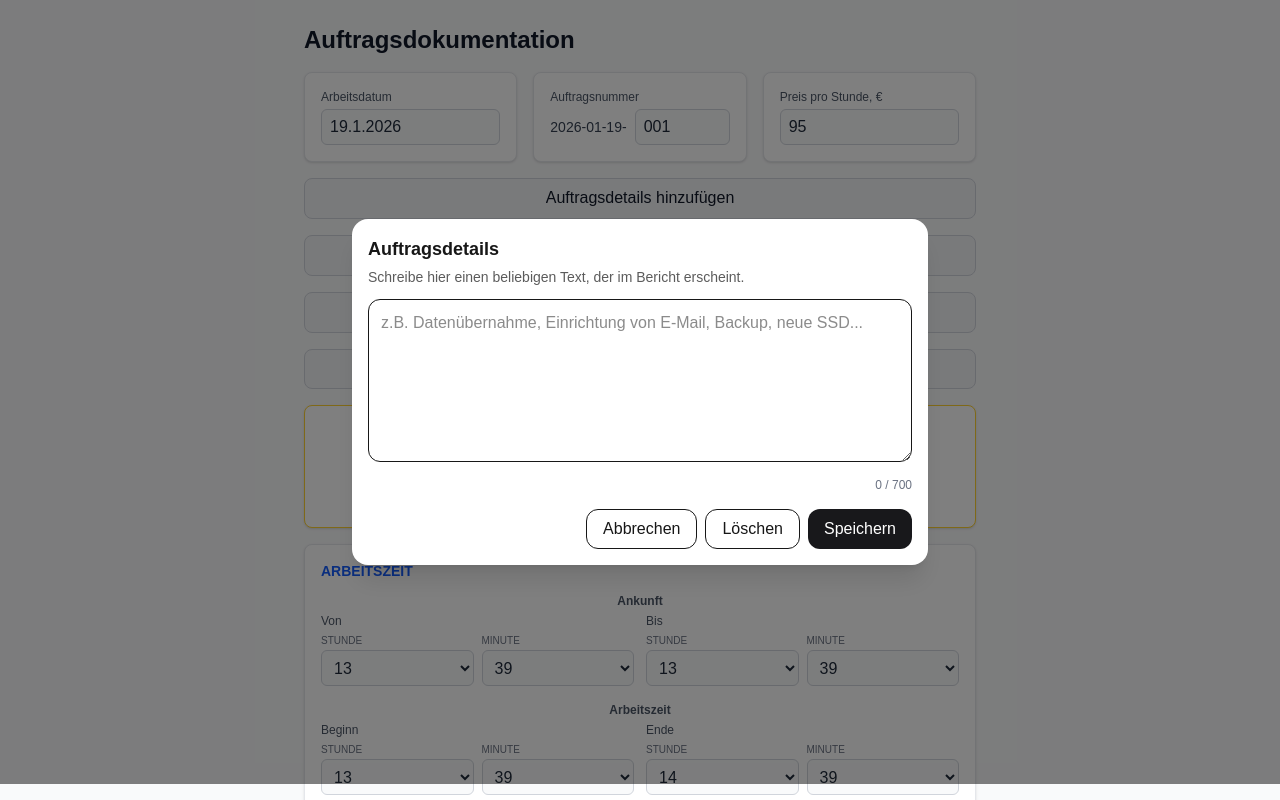
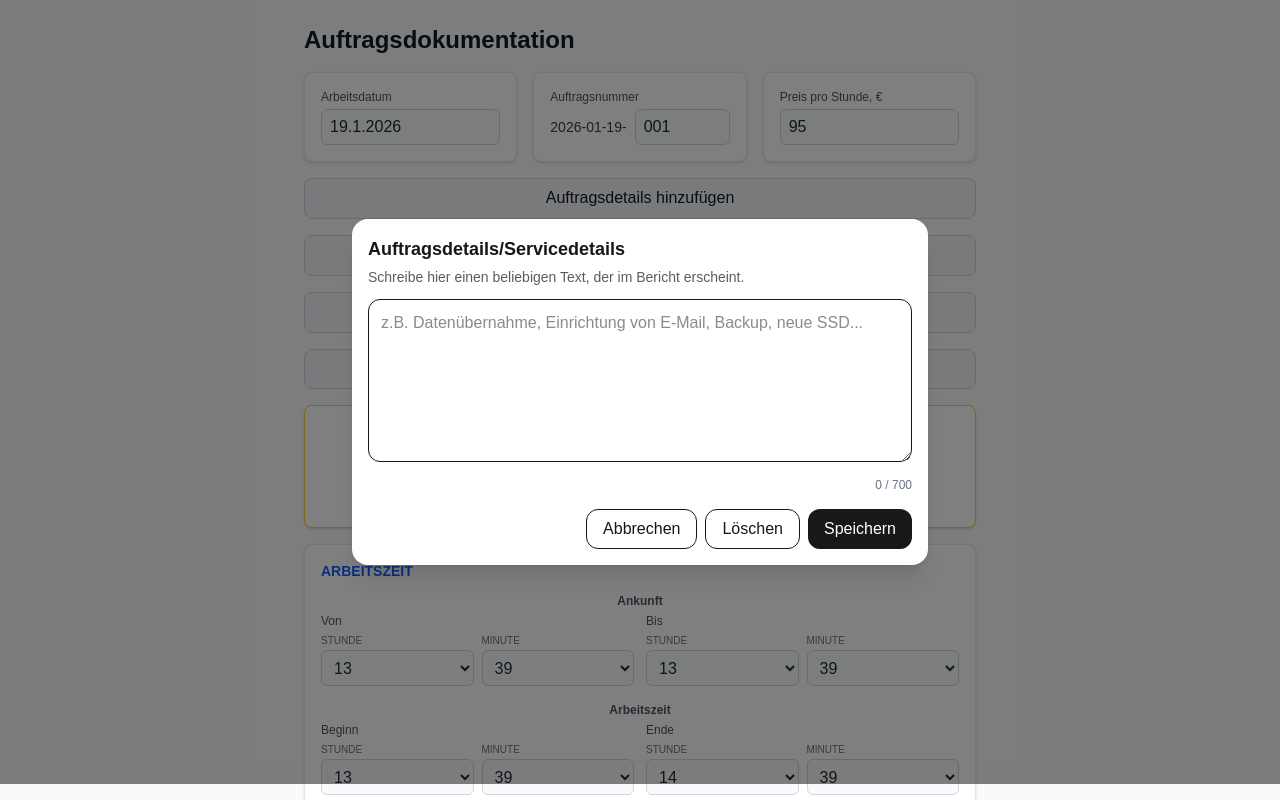
Before and after one commit to LutsDM/EDVTimeCalculator, a Next.js app: page / in a window 1280 px wide. Both pictures are taken after a click on the button "Auftragsdetails hinzufügen". Shown: the top 800 px of the page. Built offline with nearby package versions, Linux system fonts and the light colour scheme.

Commit message:
fix postzahl

```diff
--- a/app/components/time/blocks/OrderDetailsModal.tsx
+++ b/app/components/time/blocks/OrderDetailsModal.tsx
@@ -29,7 +29,7 @@ export default function OrderDetailsModal({ initialValue, onSave, onClose }: Pro
     <div className="fixed inset-0 z-50 flex items-center justify-center p-4">
       <div className="absolute inset-0 bg-black/50" onClick={onClose} />
       <div className="relative w-full max-w-xl rounded-2xl bg-white p-4 shadow-xl">
-        <div className="text-lg font-semibold">Auftragsdetails</div>
+        <div className="text-lg font-semibold">Auftragsdetails/Servicedetails</div>
         <div className="mt-1 text-sm opacity-70">
           Schreibe hier einen beliebigen Text, der im Bericht erscheint.
         </div>
--- a/app/components/time/report/ServiceReportPdf.tsx
+++ b/app/components/time/report/ServiceReportPdf.tsx
@@ -258,7 +258,7 @@ export default function ServiceReportPdf(props: Props) {
             <Text style={styles.address}>
               EDV SERVICE Samirae{"\n"}
               Schloßstr. 33{"\n"}
-              51427 Bergisch Gladbach{"\n"}
+              51429 Bergisch Gladbach{"\n"}
               Tel. 02204 9670720{"\n"}
               Mobil 0163 2496741
             </Text>
```
